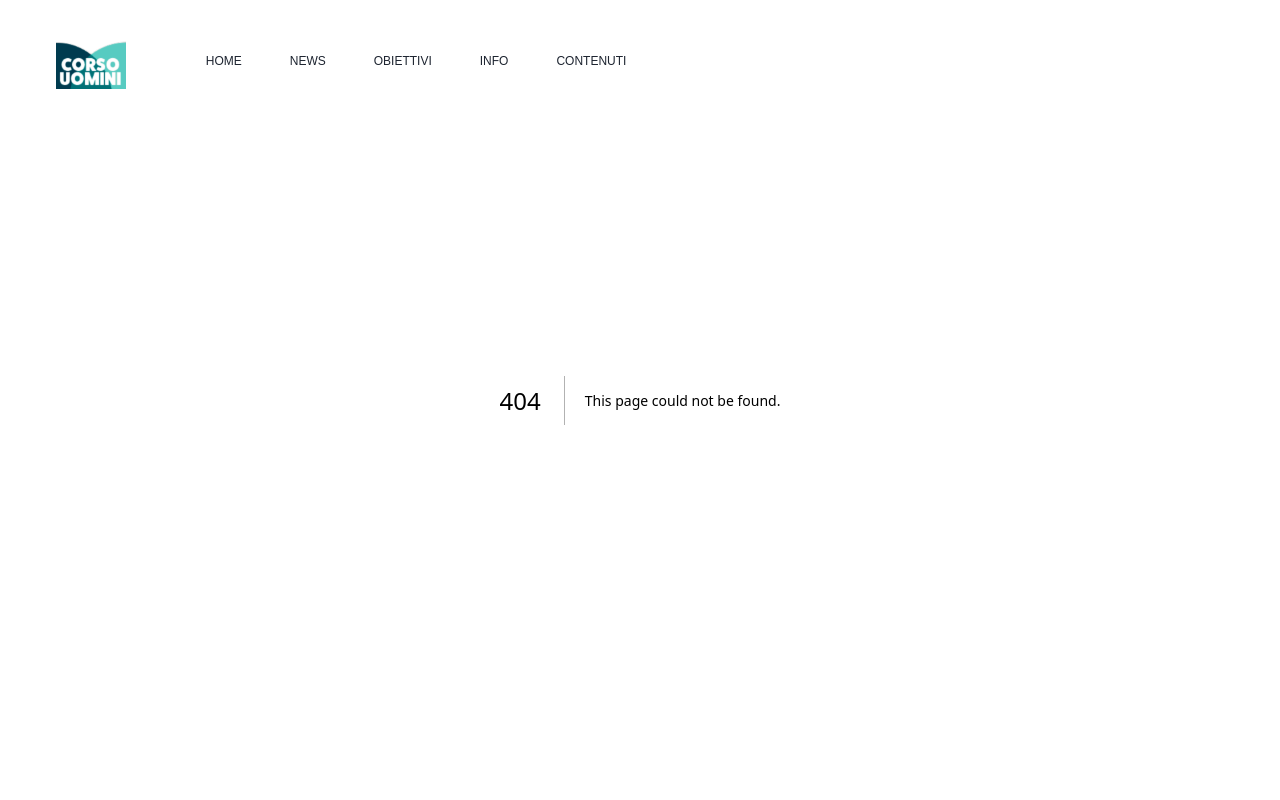
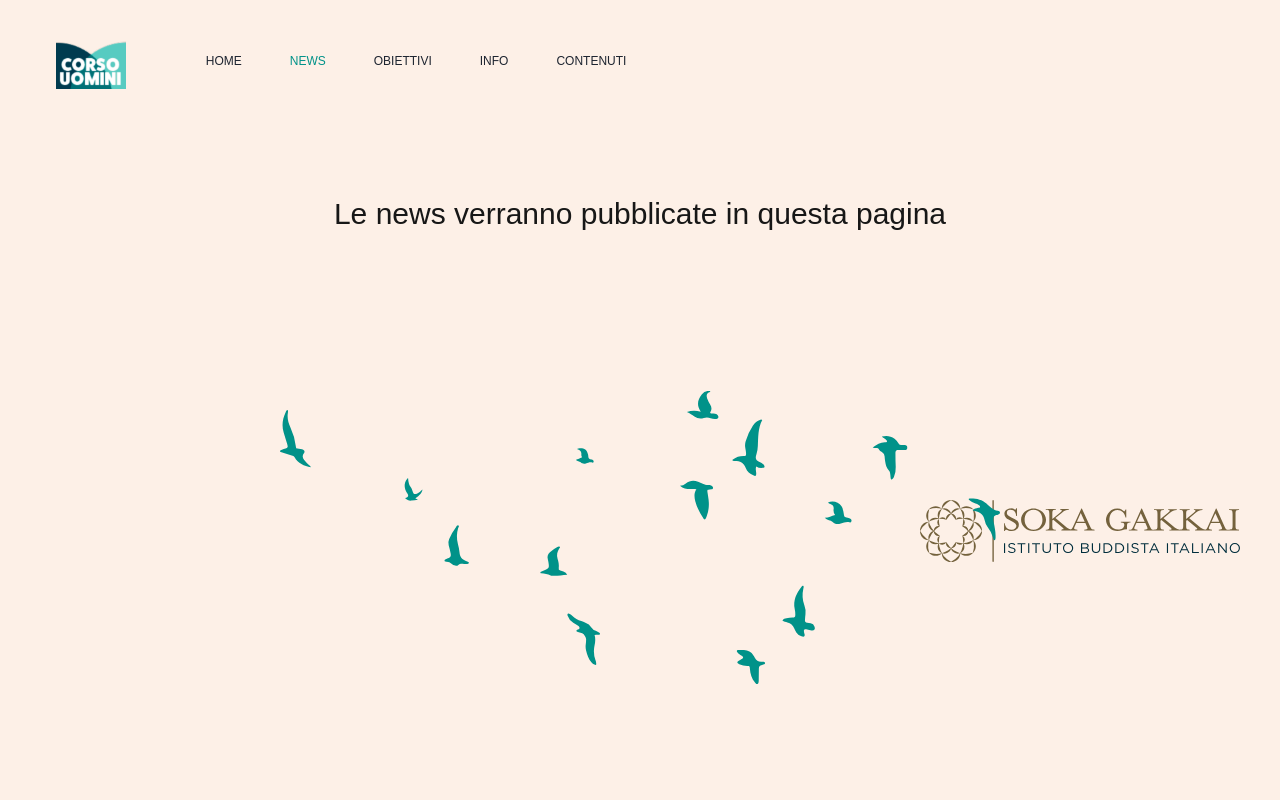
Before and after one commit to upalatucci/corso-uomini, a Next.js app: page /news in a window 1280 px wide. Before the commit this address had no page. Shown: the top 800 px of the page. Built offline with nearby package versions, Linux system fonts and the light colour scheme.

Commit message:
news + new goals

```diff
--- /dev/null
+++ b/app/news/page.tsx
@@ -0,0 +1,15 @@
+import React, { FC } from "react";
+
+const News: FC = () => {
+  return (
+    <div className="px-10 relative z-10 overflow-hidden  pb-8 pt-[120px] md:pb-[80px] md:pt-[100px] xl:pb-[100px] xl:pt-[180px] 2xl:pb-[120px] 2xl:pt-[210px]">
+      <section className="flex flex-wrap container my-4 justify-center">
+        <h2 className="text-3xl mb-4">
+          Le news verranno pubblicate in questa pagina
+        </h2>
+      </section>
+    </div>
+  );
+};
+
+export default News;
--- a/components/Goals/GoalsForm.tsx
+++ b/components/Goals/GoalsForm.tsx
@@ -60,7 +60,7 @@ const GoalsForm: FC = () => {
             id="goal-button"
             type="submit"
             disabled={loading}
-            className="mb-4 flex mx-auto rounded-md bg-indigo-600 px-3 py-2 text-sm font-semibold text-white shadow-sm hover:bg-indigo-500 focus-visible:outline focus-visible:outline-2 focus-visible:outline-offset-2 focus-visible:outline-indigo-600"
+            className="mb-4 flex mx-auto rounded-md bg-primary px-3 py-2 text-sm font-semibold text-white shadow-sm hover:bg-primary/80 focus-visible:outline focus-visible:outline-2 focus-visible:outline-offset-2 focus-visible:outline-primary"
           >
             {loading && (
               <svg
--- a/components/Goals/goals.ts
+++ b/components/Goals/goals.ts
@@ -1,4 +1,6 @@
 export const goals = [
+  "La felicità di tutti i partecipanti al corso e la determinazione di realizzare una crescita dei giovani uomini tornati nelle nostre regioni ",
+  "Crescita del Capitolo Oliveta con emergere di nuovi successori nei gruppi, settore e nel capitolo. Consegna entro il 31/12/2025 di 30 Gohonzon. Crescita lavorativa e di stipendio, diventando manager nella mia azienda di un nuovo ufficio composto da 10 giovani a cui farò shakubuku ed inizieranno a praticare. ",
   "Carriera lavorativa, livello superiore a lavoro.",
   "Con alla base la determinazione e volontà di realizzare gli Obiettivi 2025 per la felicità dei membri alcuni punti sintetici per me importanti: 1) Diventare un buon Discepolo di Sensei; 2) Continuare a trasmettere alle future generazioni la grandezza e lo Spirito di Sensei, (come da mia domanda a un corso in Giappone e risposta del Vice direttore Ishiguro; 3) Diventare un ottimo psicologo a sostegno dei genitori e dell'età evolutiva",
   "Tutti i partecipanti siano felici e realizzino grandi esperienze ",
--- a/components/Header/menuData.tsx
+++ b/components/Header/menuData.tsx
@@ -12,7 +12,7 @@ const menuData: Menu[] = [
   {
     id: 0,
     title: "NEWS",
-    path: "/obiettivi",
+    path: "/news",
     newTab: false,
     icon: (
       <svg
```
